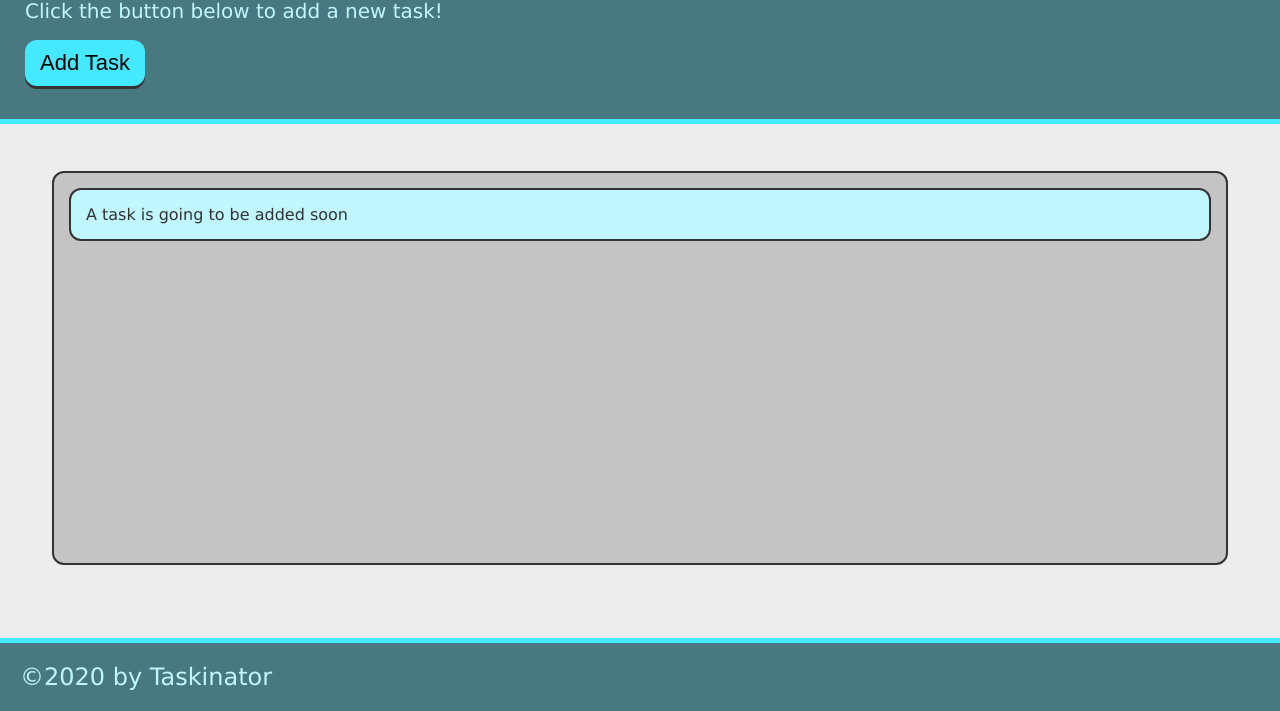
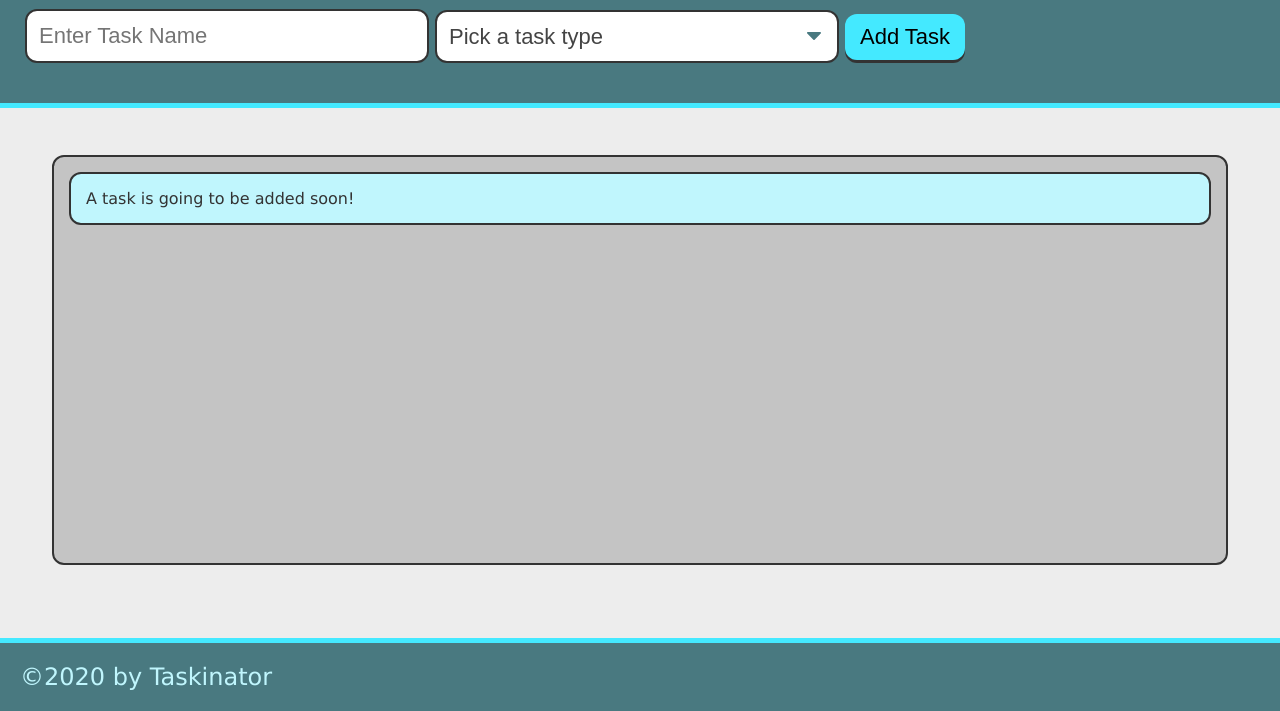
Before and after one commit to tyarchy/taskinator, a plain HTML site: page index.html in a window 1280 px wide. Shown: the part 89-800 px from the top of the page. Drawn offline with Linux system fonts and the light colour scheme.

Commit message:
form submission

```diff
--- a/assets/js/script.js
+++ b/assets/js/script.js
@@ -1,11 +1,14 @@
-var buttonEl = document.querySelector("#save-task");
+var formEl = document.querySelector("#task-form");
 var tasksToDoEl = document.querySelector("#tasks-to-do");
 
-var createTaskHandler = function() {
+var createTaskHandler = function(event) {
+  event.preventDefault();
+
   var listItemEl = document.createElement("li");
   listItemEl.className = "task-item";
   listItemEl.textContent = "This is a new task.";
   tasksToDoEl.appendChild(listItemEl);
-  };
 
-buttonEl.addEventListener("click", createTaskHandler);
+};
+
+formEl.addEventListener("submit", createTaskHandler);
--- a/index.html
+++ b/index.html
@@ -11,25 +11,38 @@
 <body>
     <header>
         <h1 class="page-title">Taskinator</h1>
-        <p>Click the button below to add a new task!</p>
-        <button class="btn" id="save-task">Add Task</button>
+        <form id="task-form">
+            <div class="form-group">
+              <input type="text" name="task-name" class="text-input" placeholder="Enter Task Name" />
+            </div>
+            <div class="form-group">
+              <select name="task-type" class="select-dropdown">
+                <option value="" disabled selected>Pick a task type</option>
+                <option value="Print">Print</option>
+                <option value="Web">Web</option>
+                <option value="Mobile">Mobile</option>
+              </select>
+            </div>
+            <div class="form-group">
+              <button class="btn" id="save-task" type="submit">Add Task</button>
+            </div>
+          </form>
     </header>
 
     <main class="page-content">
         <section class="task-list-wrapper">
             <h2 class="list-title"></h2>
             <ul class="task-list" id="tasks-to-do">
-                <li class=task-item>A task is going to be added soon</li>
+                <li class=task-item>A task is going to be added soon!</li>
             </ul>
         </section>
     </main>
 
+    <footer>
+        &copy;2020 by Taskinator
+    </footer>
 
 <script src="./assets/js/script.js"></script>
 </body>
 
-<footer>
-    &copy;2020 by Taskinator
-</footer>
-
 </html>
```
